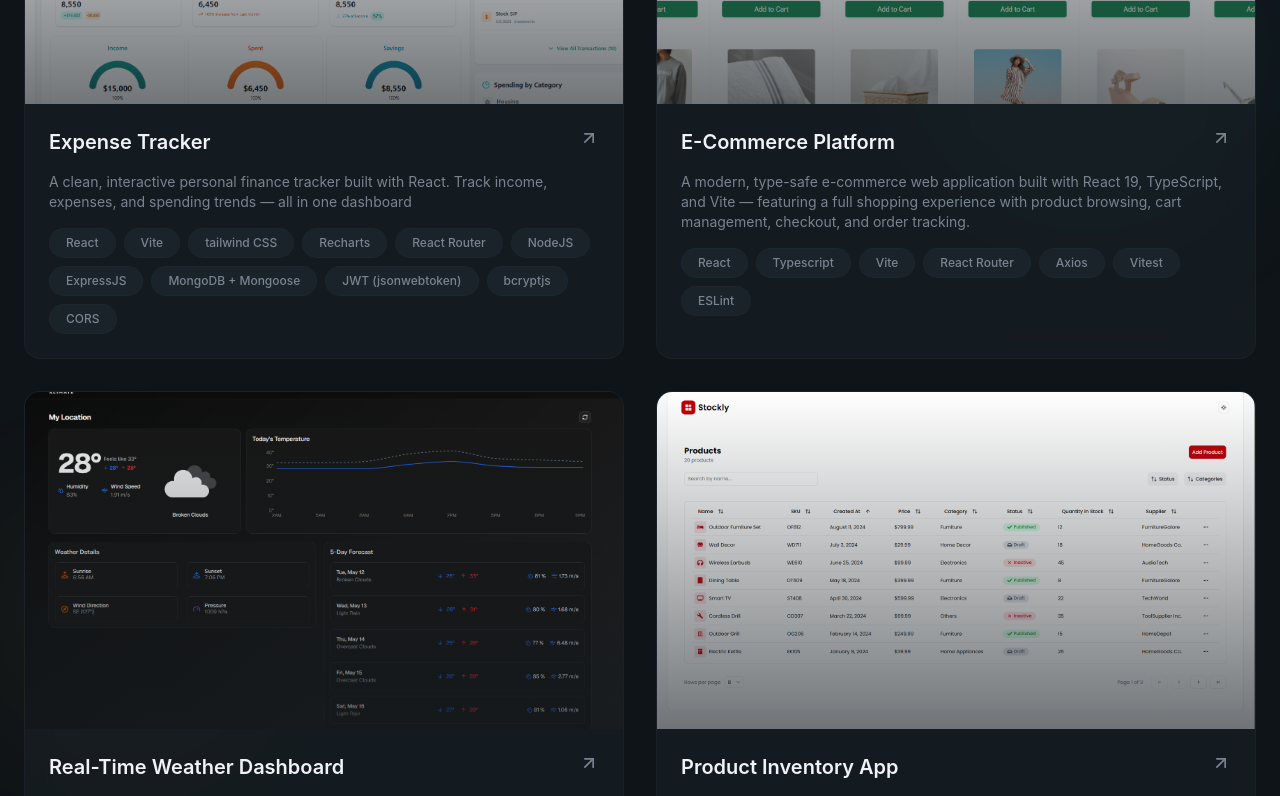
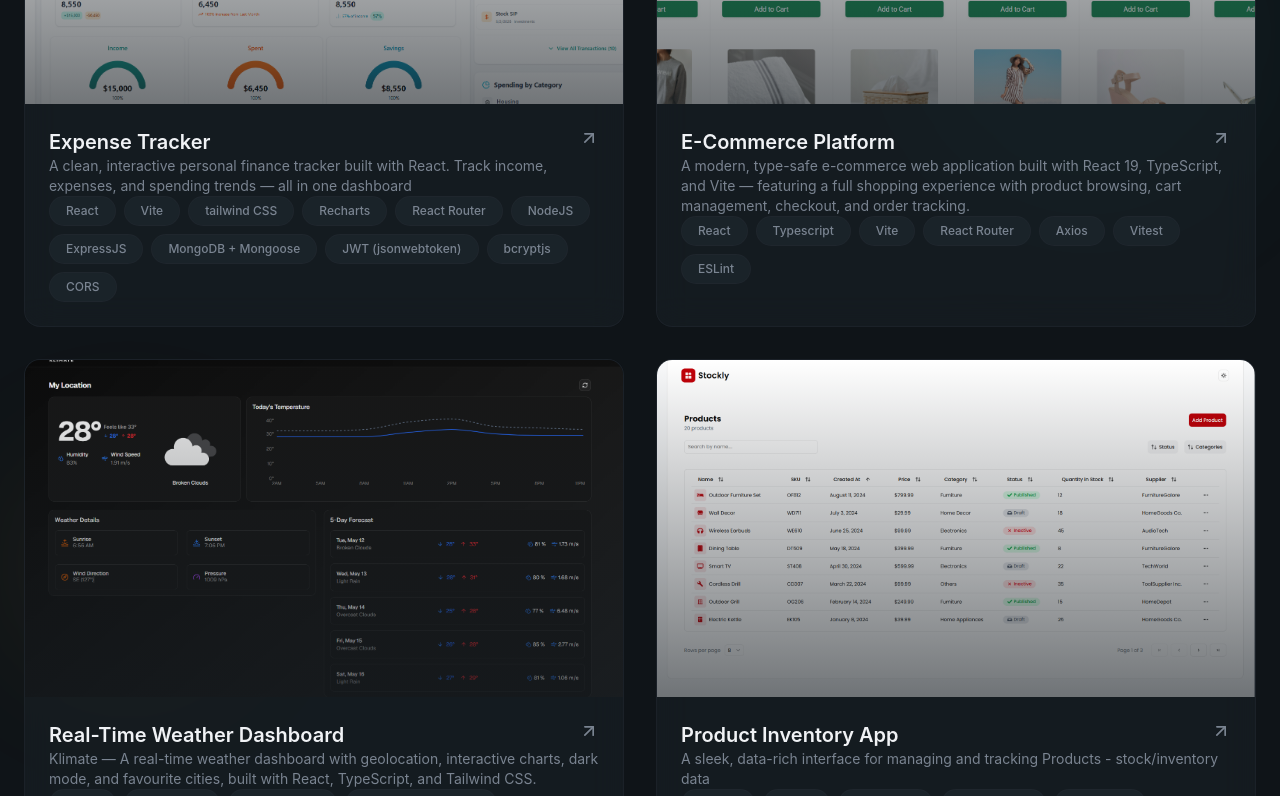
Before and after one commit to deepshikava/dev-personal-portfolio, a React (Vite) app: page / in a window 1280 px wide. Shown: the part 4440-5236 px from the top of the page. Built offline with nearby package versions, Linux system fonts and the light colour scheme.

Commit message:
added project demo link

```diff
--- a/src/sections/Projects.jsx
+++ b/src/sections/Projects.jsx
@@ -140,6 +140,7 @@
 
               {/* Content */}
               <div className="p-6 space-y-4">
+                <a href={project.link}>
                   <div className="flex items-start justify-between">
                     <h3 className="text-xl font-semibold group-hover:text-primary transition-colors">
                       {project.title}
@@ -164,6 +165,7 @@
                       </span>
                     ))}
                   </div>
+                </a>
               </div>
             </div>
           ))}
```
Lines whose indentation alone changed are shown as unchanged.
